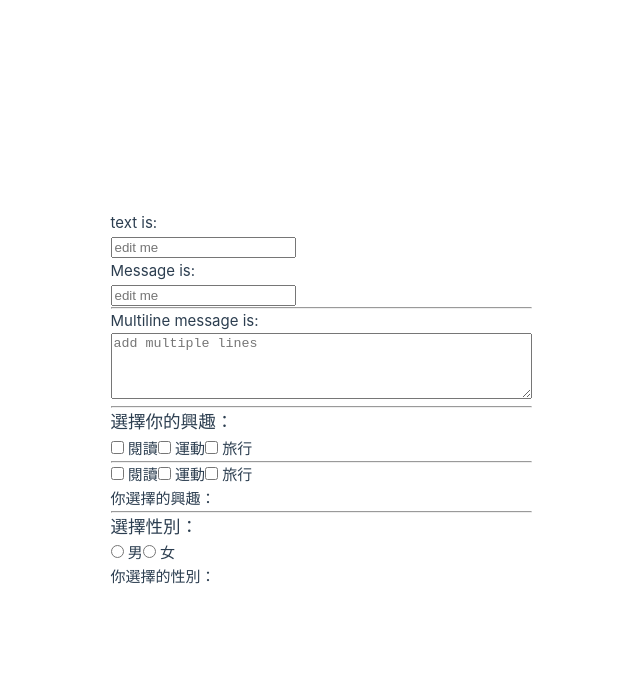
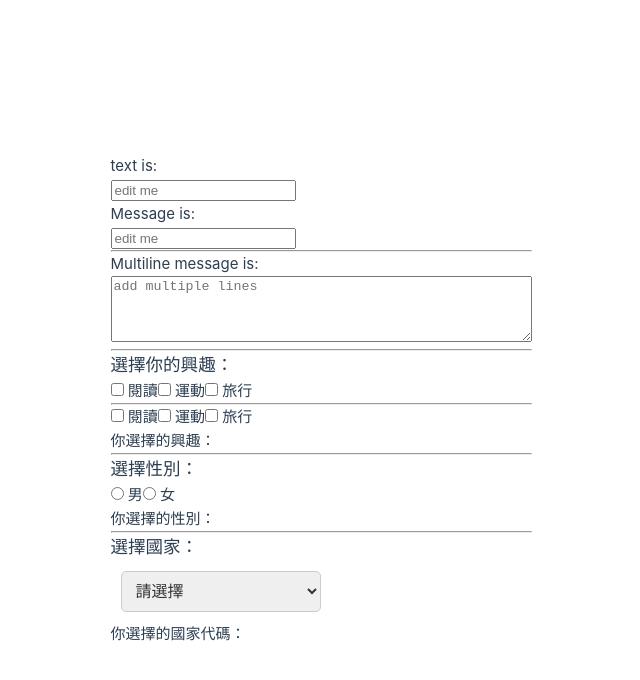
Before and after one commit to JerryChang0504/20250908, a Vue app: page / in a window 1280 px wide. Shown: the top 680 px of the page, without its empty margins (319-959 px from the left). Built offline with nearby package versions, Linux system fonts and the light colour scheme.

Commit message:
v-model select option

```diff
--- a/src/components/VmodelDemo.vue
+++ b/src/components/VmodelDemo.vue
@@ -12,6 +12,8 @@ const interestList = ref([
 ])
 
 const gender = ref('')
+
+const country = ref('')
 </script>
 
 <template>
@@ -46,6 +48,27 @@ const gender = ref('')
   <label><input type="radio" value="女" v-model="gender" /> 女</label>
 
   <p>你選擇的性別：{{ gender }}</p>
+
+  <hr />
+  <h3>選擇國家：</h3>
+  <select class="selectClass" v-model="country">
+    <option disabled value="">請選擇</option>
+    <option value="tw">台灣</option>
+    <option value="jp">日本</option>
+    <option value="us">美國</option>
+  </select>
+
+  <p>你選擇的國家代碼：{{ country }}</p>
 </template>
 
-<style scoped></style>
+<style scoped>
+.selectClass {
+  margin: 10px;
+  padding: 10px;
+  border-radius: 5px;
+  border: 1px solid #ccc;
+  font-size: 16px;
+  color: #333;
+  width: 200px;
+}
+</style>
```
